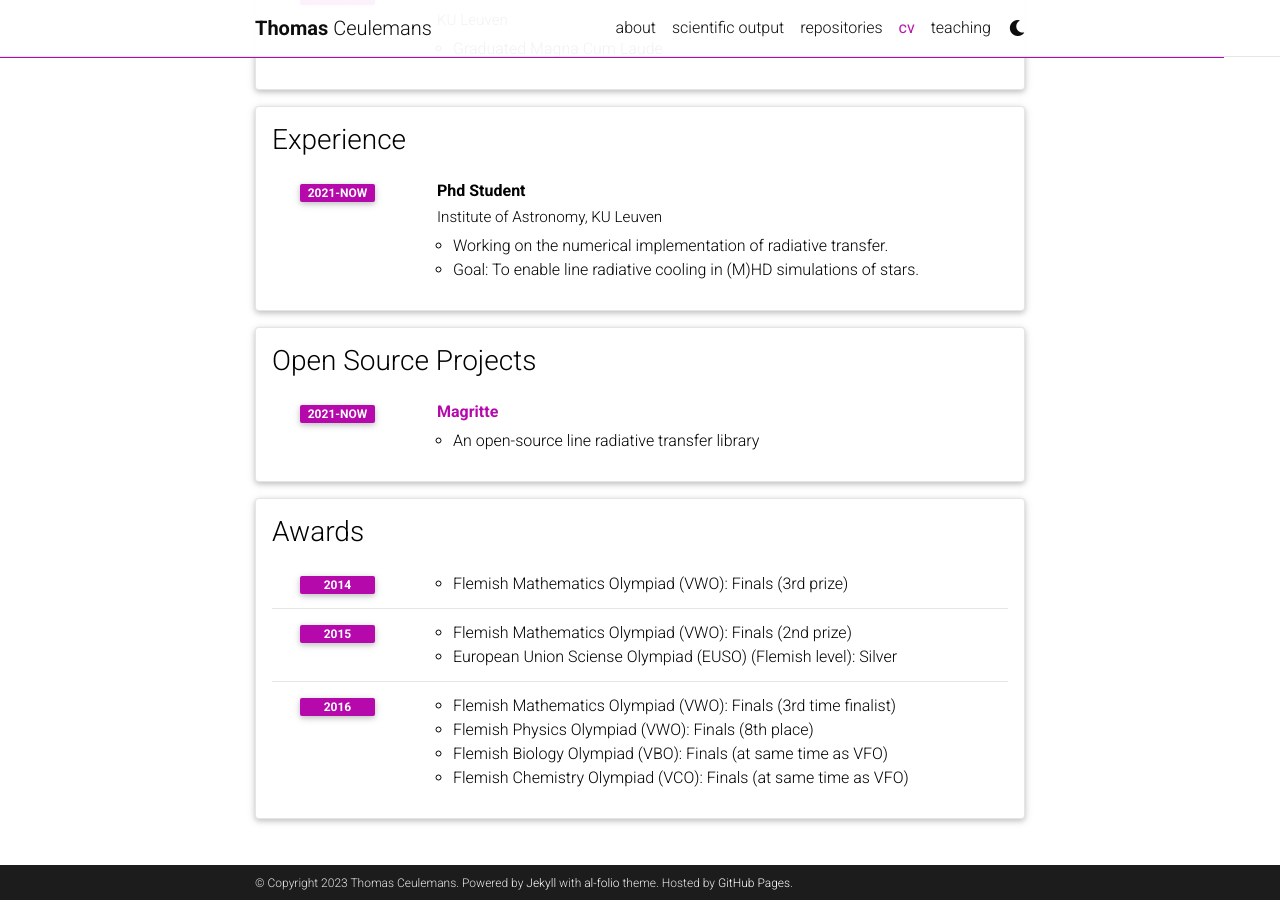
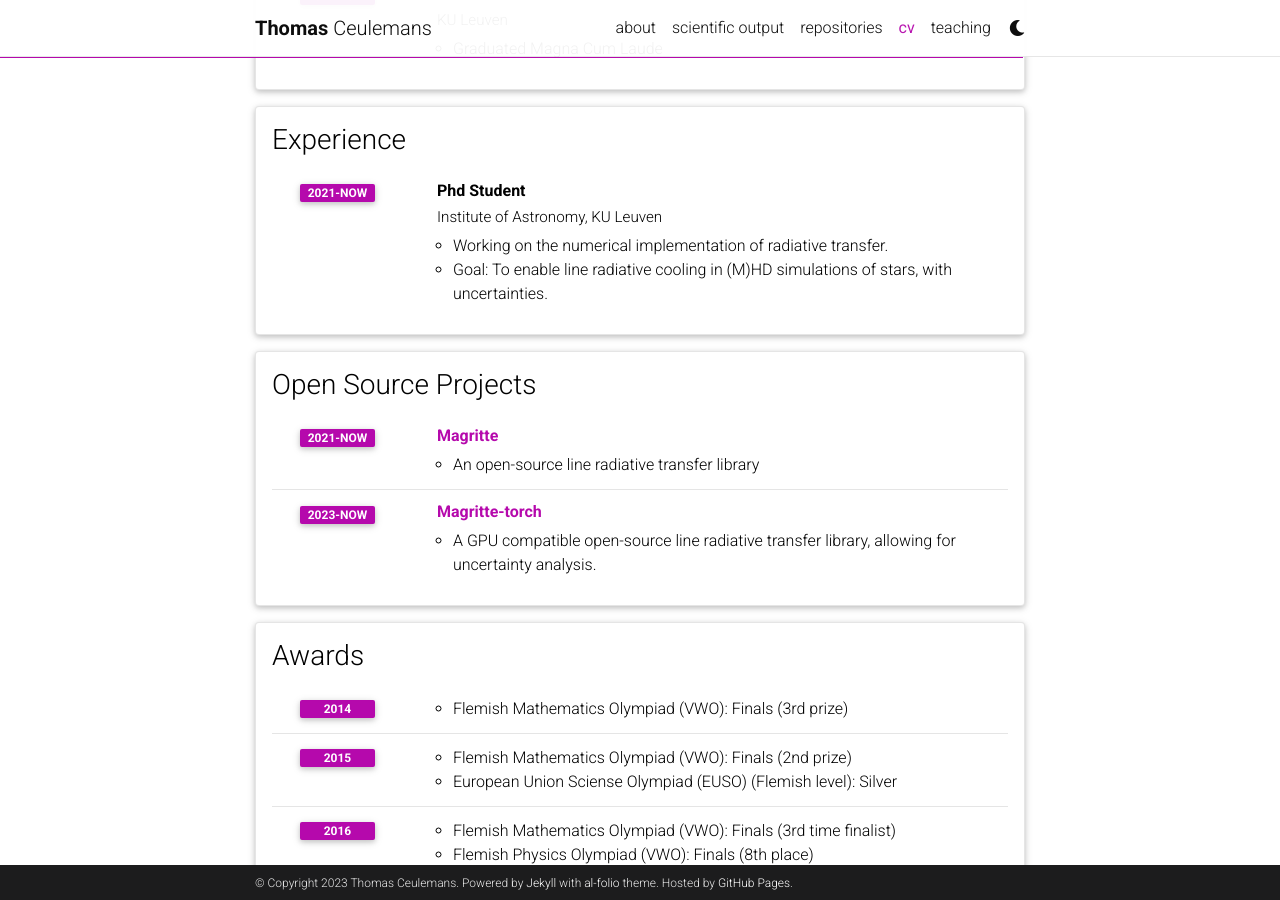
Before and after one commit to ThomasCeulemans/thomasceulemans.github.io, a Jekyll site: the page built from _pages/cv.md, in a window 1280 px wide and 900 px high, scrolled down 610 px. Built offline with Jekyll 4.4.1, drawn with Linux system fonts in a browser that asks for light colours; comment, search, counter and statistics services are not loaded; a style sheet for code colours, icons or effects is not loaded.

Commit message:
Updated cv with magritte-torch. Also updated teaching section.

```diff
--- a/_data/cv.yml
+++ b/_data/cv.yml
@@ -31,7 +31,7 @@
       year: 2021-now
       description:
         - Working on the numerical implementation of radiative transfer.
-        - "Goal: To enable line radiative cooling in (M)HD simulations of stars."
+        - "Goal: To enable line radiative cooling in (M)HD simulations of stars, with uncertainties."
 
 - title: Open Source Projects
   type: time_table
@@ -39,6 +39,9 @@
     - title: <a href="https://github.com/Magritte-code/Magritte">Magritte</a>
       year: 2021-now
       description: An open-source line radiative transfer library
+    - title: <a href="https://github.com/Magritte-code/Magritte-torch">Magritte-torch</a>
+      year: 2023-now
+      description: A GPU compatible open-source line radiative transfer library, allowing for uncertainty analysis.
 
 - title: Awards
   type: time_table
--- a/_data/repositories.yml
+++ b/_data/repositories.yml
@@ -3,3 +3,4 @@ github_users:
 
 github_repos:
   - Magritte-code/Magritte
+  - Magritte-code/Magritte-torch
--- a/_data/teaching.yml
+++ b/_data/teaching.yml
@@ -1,4 +1,6 @@
 theses:
   - Bachelors thesis physics 2021-2022
+  - Masters thesis astronomy 2023-2024
 TA:
   - Algemene natuurkunde 1 (G0N03a) 2022-2023
+  - Algemene natuurkunde 1 (G0N03a) 2023-2024
```
